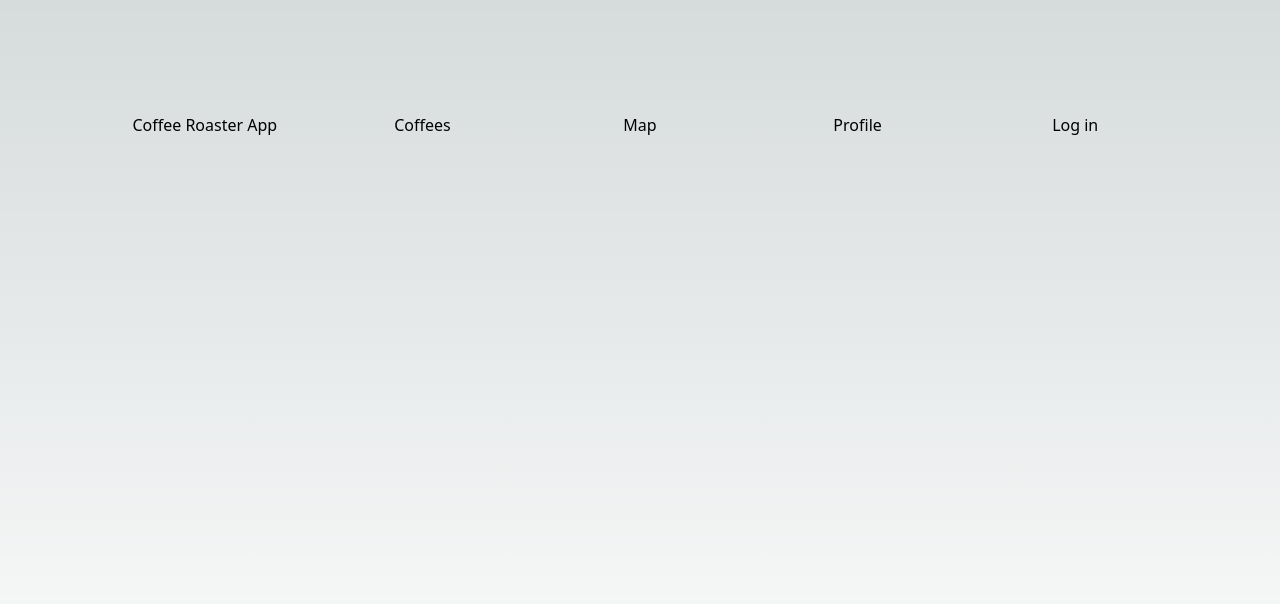
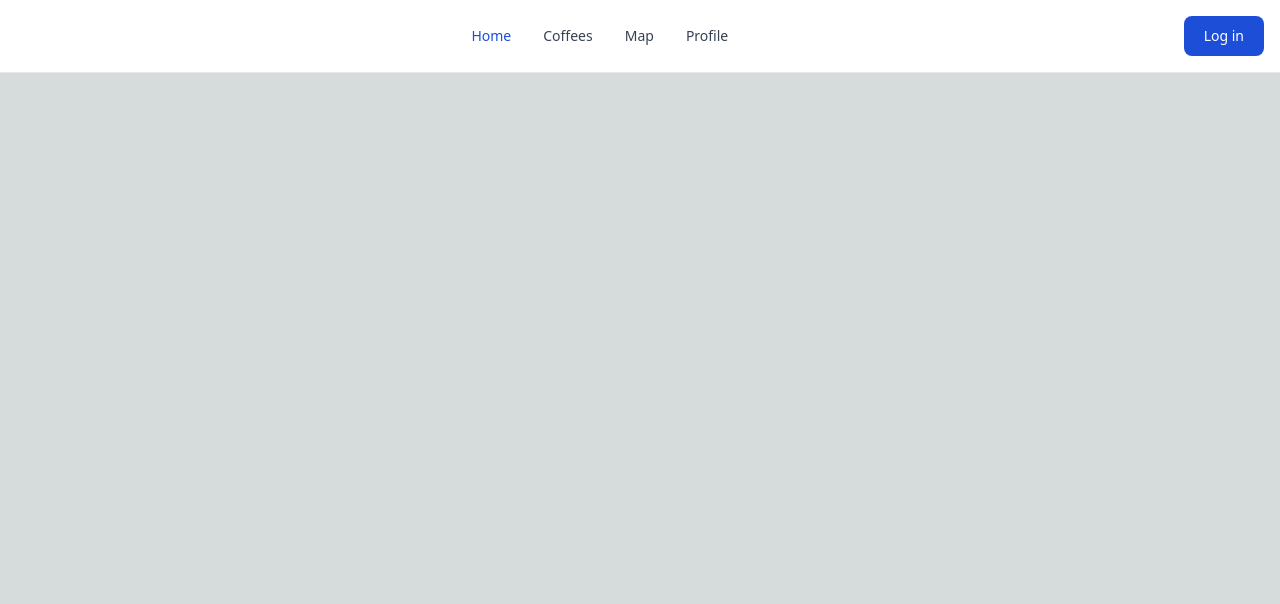
Before and after one commit to mkaniukk/coffee-roaster, a Next.js app: page / in a window 1280 px wide. Shown: the top 604 px of the page. Built offline with nearby package versions, Linux system fonts and the light colour scheme.

Commit message:
Added coffees list

```diff
--- a/src/pages/coffees/index.tsx
+++ b/src/pages/coffees/index.tsx
@@ -1,7 +1,13 @@
 import Head from 'next/head';
 import styles from '@/styles/Home.module.css';
+import { Coffee } from '../../models/Coffee/CoffeeModel';
+import Link from 'next/link';
 
-export default function CoffeesPage() {
+type CoffeeParams = {
+    coffees: Array<Coffee>;
+};
+
+export default function CoffeesPage({ coffees }: CoffeeParams) {
     return (
         <>
             <Head>
@@ -18,7 +24,35 @@ export default function CoffeesPage() {
             </Head>
             <main className={styles.main}>
                 <div className={styles.header}>Coffees Page</div>
+                <ul>
+                    {coffees.map((coffee) => {
+                        return (
+                            <Link
+                                key={coffee.Id}
+                                className={styles.card}
+                                href={`/coffees/${+coffee.Id - 1}`}
+                            >
+                                <button className={styles.header}>
+                                    {coffee.Id}
+                                </button>
+                            </Link>
+                        );
+                    })}
+                </ul>
             </main>
         </>
     );
 }
+
+export async function getStaticProps() {
+    const coffees = await fetch(`http://127.0.0.1:3000/api/coffees`).then(
+        (data) => {
+            return data.json();
+        },
+    );
+
+    return {
+        // Passed to the page component as props
+        props: { coffees },
+    };
+}
--- a/src/pages/index.tsx
+++ b/src/pages/index.tsx
@@ -20,7 +20,63 @@ export default function Home() {
                     href="https://www.flaticon.com/free-icons/coffee"
                 />
             </Head>
-            <main className={styles.main}>
+            <nav className="bg-white px-2 sm:px-4 py-2.5 dark:bg-gray-900 fixed w-full z-20 top-0 left-0 border-b border-gray-200 dark:border-gray-600">
+                <div className="container flex flex-wrap items-center justify-between mx-auto">
+                    <a
+                        href="https://flowbite.com/"
+                        className="flex items-center"
+                    ></a>
+                    <div className="flex md:order-2">
+                        <button
+                            type="button"
+                            className="text-white bg-blue-700 hover:bg-blue-800 focus:ring-4 focus:outline-none focus:ring-blue-300 font-medium rounded-lg text-sm px-5 py-2.5 text-center mr-3 md:mr-0 dark:bg-blue-600 dark:hover:bg-blue-700 dark:focus:ring-blue-800"
+                        >
+                            Log in
+                        </button>
+                    </div>
+                    <div
+                        className="items-center justify-between hidden w-full md:flex md:w-auto md:order-1"
+                        id="navbar-sticky"
+                    >
+                        <ul className="flex flex-col p-4 mt-4 border border-gray-100 rounded-lg bg-gray-50 md:flex-row md:space-x-8 md:mt-0 md:text-sm md:font-medium md:border-0 md:bg-white dark:bg-gray-800 md:dark:bg-gray-900 dark:border-gray-700">
+                            <li>
+                                <Link
+                                    href="/"
+                                    className="block py-2 pl-3 pr-4 text-white bg-blue-700 rounded md:bg-transparent md:text-blue-700 md:p-0 dark:text-white"
+                                    aria-current="page"
+                                >
+                                    Home
+                                </Link>
+                            </li>
+                            <li>
+                                <Link
+                                    href="/coffees"
+                                    className="block py-2 pl-3 pr-4 text-gray-700 rounded hover:bg-gray-100 md:hover:bg-transparent md:hover:text-blue-700 md:p-0 md:dark:hover:text-white dark:text-gray-400 dark:hover:bg-gray-700 dark:hover:text-white md:dark:hover:bg-transparent dark:border-gray-700"
+                                >
+                                    Coffees
+                                </Link>
+                            </li>
+                            <li>
+                                <Link
+                                    href="/map"
+                                    className="block py-2 pl-3 pr-4 text-gray-700 rounded hover:bg-gray-100 md:hover:bg-transparent md:hover:text-blue-700 md:p-0 md:dark:hover:text-white dark:text-gray-400 dark:hover:bg-gray-700 dark:hover:text-white md:dark:hover:bg-transparent dark:border-gray-700"
+                                >
+                                    Map
+                                </Link>
+                            </li>
+                            <li>
+                                <Link
+                                    href="profile"
+                                    className="block py-2 pl-3 pr-4 text-gray-700 rounded hover:bg-gray-100 md:hover:bg-transparent md:hover:text-blue-700 md:p-0 md:dark:hover:text-white dark:text-gray-400 dark:hover:bg-gray-700 dark:hover:text-white md:dark:hover:bg-transparent dark:border-gray-700"
+                                >
+                                    Profile
+                                </Link>
+                            </li>
+                        </ul>
+                    </div>
+                </div>
+            </nav>
+            {/* <main className={styles.main}>
                 <div className={styles.grid}>
                     <a className={styles.card}>Coffee Roaster App</a>
                     <Link className={styles.card} href="/coffees">
@@ -36,7 +92,7 @@ export default function Home() {
                         Log in
                     </Link>
                 </div>
-            </main>
+            </main> */}
         </>
     );
 }
```
